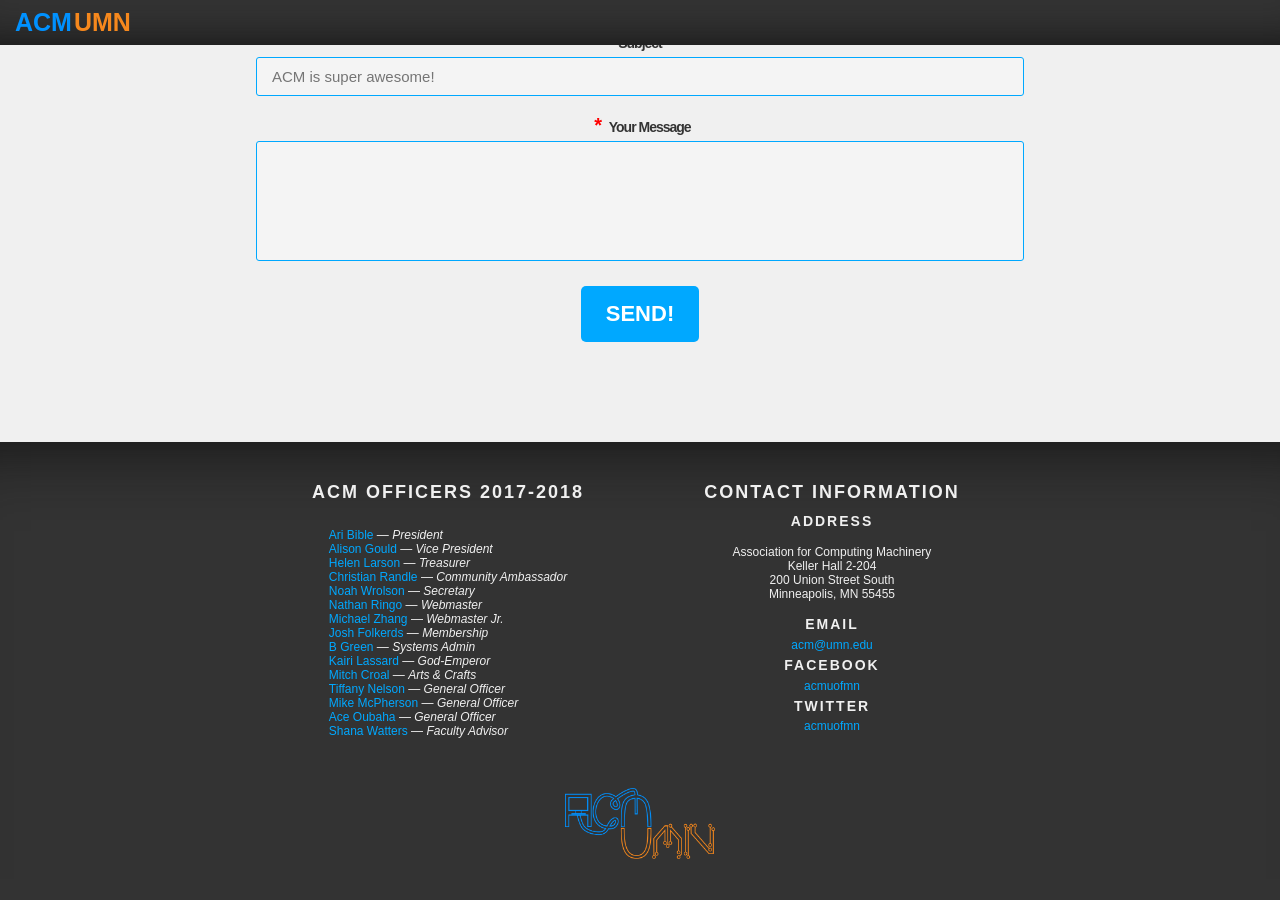
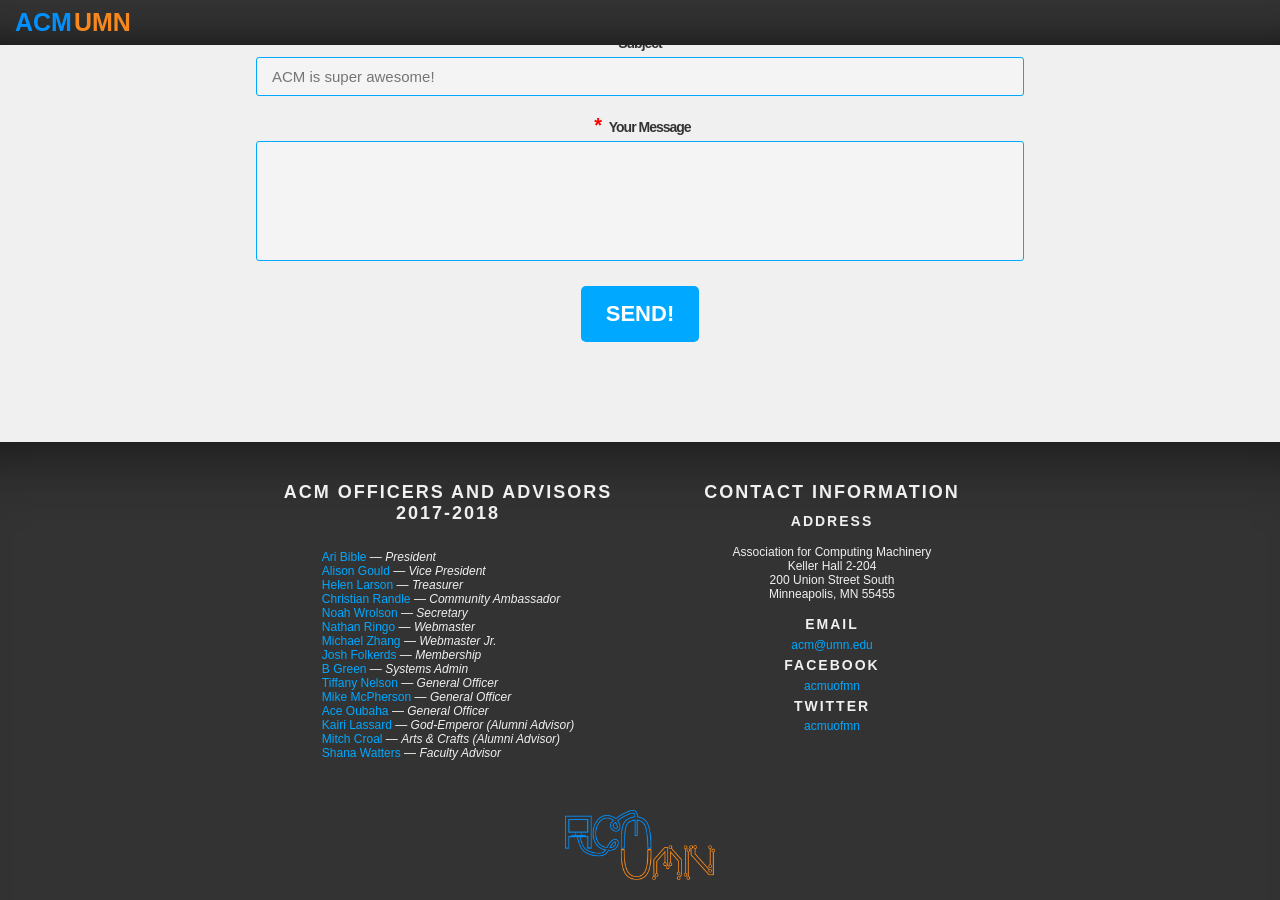
Before and after one commit to acmumn/acm-website, a Jekyll site: the page built from index.html, in a window 1280 px wide and 900 px high, scrolled down 2374 px. Built offline with Jekyll 4.4.1, drawn with Linux system fonts in a browser that asks for light colours; nearby versions of some CDN libraries; comment, search, counter and statistics services are not loaded; before the commit the page ends 3253 px from its top, so only the background shows below that.

Commit message:
lolololololol ihni what my hands are typing

```diff
--- a/_data/officers.yml
+++ b/_data/officers.yml
@@ -27,12 +27,6 @@
 - name: B Green
   position: Systems Admin
   email: gree1994@umn.edu
-- name: Kairi Lassard
-  position: God-Emperor
-  email: lassa005@umn.edu
-- name: Mitch Croal
-  position: Arts & Crafts
-  email: croal008@umn.edu
 - name: Tiffany Nelson
   position: General Officer
   email: nels8961@umn.edu
@@ -42,6 +36,12 @@
 - name: Ace Oubaha
   position: General Officer
   email: aceif001@umn.edu
+- name: Kairi Lassard
+  position: God-Emperor (Alumni Advisor)
+  email: lassa005@umn.edu
+- name: Mitch Croal
+  position: Arts & Crafts (Alumni Advisor)
+  email: croal008@umn.edu
 - name: Shana Watters
   position: Faculty Advisor
   email: watt0087@umn.edu
--- a/_includes/footer.html
+++ b/_includes/footer.html
@@ -1,7 +1,7 @@
 <footer id="footer">
   <div class="content">
     <div id="officers">
-      <h1>ACM Officers {{site.data.officers.year}}</h1>
+      <h1>ACM Officers and Advisors {{site.data.officers.year}}</h1>
       <ul>
         {% for officer in site.data.officers.list %}
           <li>
```
Also changed, not shown: 1 other file.
